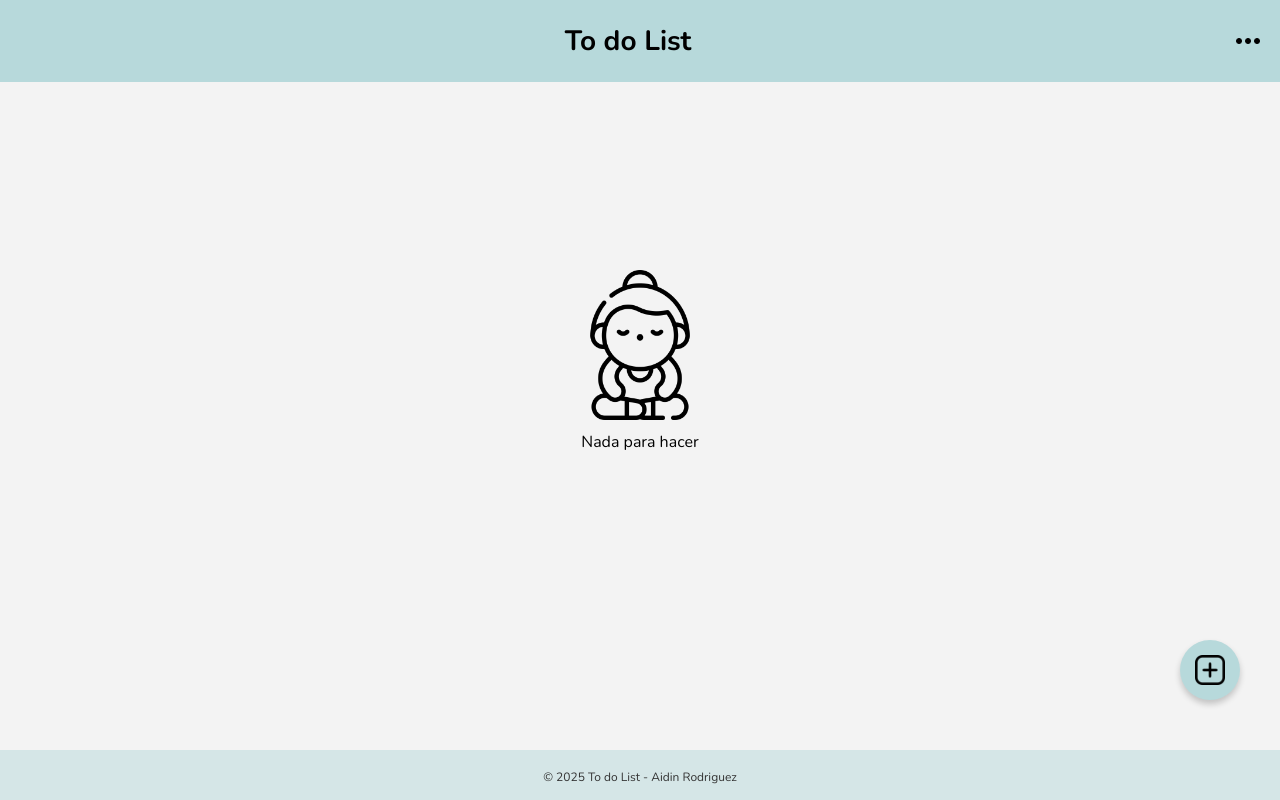
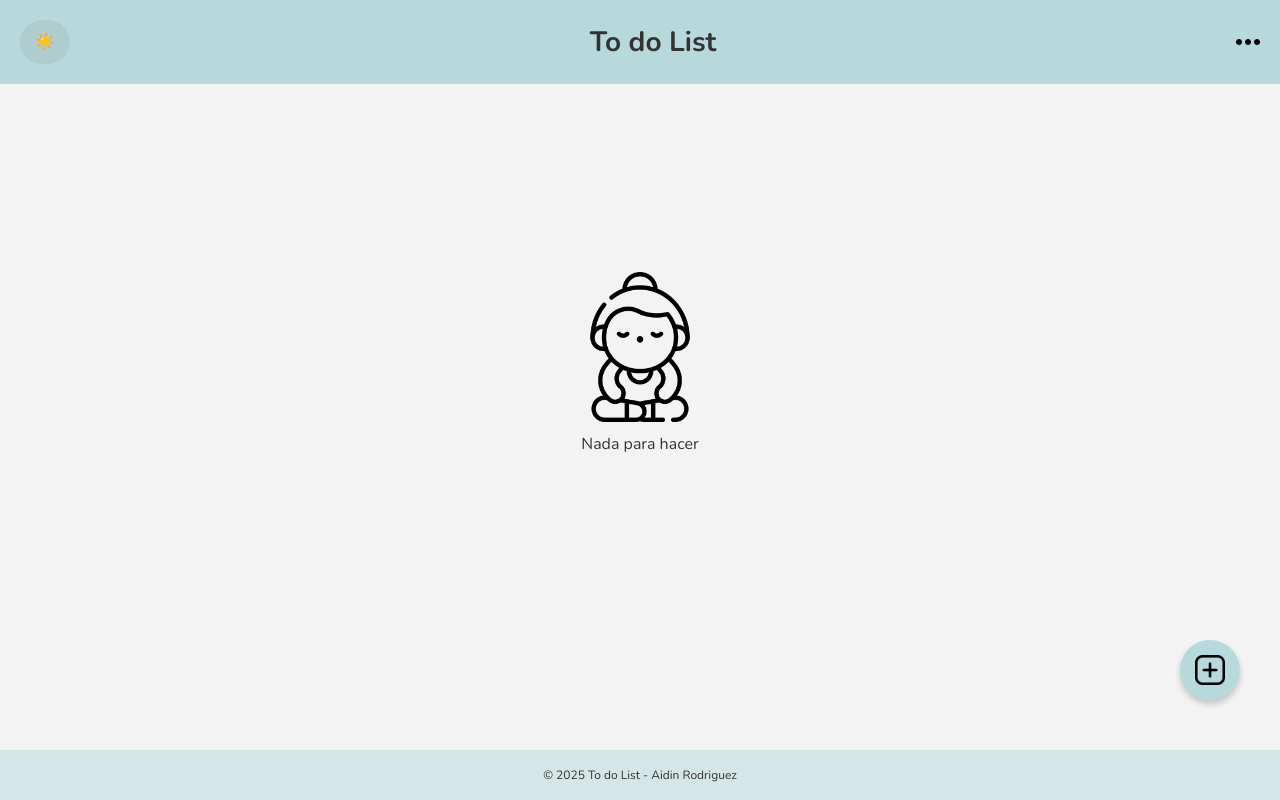
Before and after one commit to aidin-rodriguez-cei/Proyecto_ToDoList, a React (Vite) app in the folder Frontend/: page /login in a window 1280 px wide. Built offline with nearby package versions, Linux system fonts and the light colour scheme.

Commit message:
Funciona todo el Frontend con modo oscuro/claro

```diff
--- a/Frontend/src/App.jsx
+++ b/Frontend/src/App.jsx
@@ -1,4 +1,5 @@
-import React, { useState } from "react";
+import React, { useContext, useState } from "react";
+import { ModoOscuroContext } from "@/context/ModoOscuroContext";
 import { TasksProvider } from "@/context/TasksContext";
 import Header from "@/components/Header";
 import Footer from "@/components/Footer";
@@ -6,19 +7,21 @@ import TaskList from "@/components/TaskList";
 import TaskForm from "@/components/TaskForm";
 
 const App = () => {
+  const { tema } = useContext(ModoOscuroContext);
   const [isFormOpen, setIsFormOpen] = useState(false);
 
   return (
     <TasksProvider>
+      {/* Aplicar clase de tema global al body */}
+      <div className={tema === "dark" ? "dark" : "light"}>
         <Header />
         {isFormOpen ? (
           <TaskForm onClose={() => setIsFormOpen(false)} />
         ) : (
-                <>
           <TaskList />
-                </>
         )}
         <Footer onAddTask={() => setIsFormOpen(true)} />
+      </div>
     </TasksProvider>
   );
 };
--- a/Frontend/src/components/Filters.jsx
+++ b/Frontend/src/components/Filters.jsx
@@ -16,7 +16,7 @@ const Filters = ({ onFilter }) => {
   };
 
   return (
-    <div className="filters">
+    <div className="filters task-dark">
       <select name="category" value={filter.category} onChange={handleChange}>
         <option value="">Todas las categorías</option>
         <option value="work">Trabajo</option>
--- a/Frontend/src/components/Footer.jsx
+++ b/Frontend/src/components/Footer.jsx
@@ -3,14 +3,19 @@ import "@/css/style.css";
 
 const Footer = ({ onAddTask }) => {
   return (
-    <footer>
-    {/* Botón para agregar una nueva tarea */}
-      <button id="add" title="Nueva Tarea" onClick={onAddTask}>
-        <img src="/public/icons/add.png" alt="Add new" />
+    <footer className="footer">
+      {/* Botón para agregar una nueva tarea */}
+      <button
+        id="add"
+        title="Nueva Tarea"
+        onClick={onAddTask}
+        className="add-task-button"
+      >
+        <img src="/icons/add.png" alt="Add new" />
       </button>
 
       {/* Información del pie de página */}
-      <p className="mt-4 text-center text-sm">
+      <p className="footer-text">
         © 2025 To do List - Aidin Rodriguez
       </p>
     </footer>
--- a/Frontend/src/components/Header.jsx
+++ b/Frontend/src/components/Header.jsx
@@ -1,17 +1,34 @@
-import React from "react";
+import React, { useContext, useEffect } from "react";
+import { ModoOscuroContext } from "@/context/ModoOscuroContext";
 import "@/css/style.css";
 
+const Header = () => {
+  const { tema, toggleTema } = useContext(ModoOscuroContext);
 
-const Header = () => {
-    return (
-        <header className="header">
-            <nav>
-                <button />
-                <h1 className="header-name">To do List</h1>
-                <img src="/public/icons/menu.png" alt="Menú" />
-            </nav>
-        </header>
-    );
+  useEffect(() => {
+    // Cambiar el ID del body dependiendo del tema
+    const body = document.body;
+    body.id = tema === "dark" ? "dark-body" : "light-body";
+  }, [tema]);
+
+  return (
+    <header className={`header ${tema}`}>
+      <div className="container">
+        {/* Botón para cambiar entre modo claro y oscuro */}
+        <button className="theme-toggle" onClick={toggleTema}>
+          {tema === "dark" ? "🌙" : "☀️"}
+        </button>
+
+        {/* Título centrado */}
+        <h1 className="header-name">To do List</h1>
+
+        {/* Botón de menú */}
+        <button className="menu-button">
+          <img src="/icons/menu.png" alt="Menú" />
+        </button>
+      </div>
+    </header>
+  );
 };
 
 export default Header;
--- a/Frontend/src/components/TaskForm.jsx
+++ b/Frontend/src/components/TaskForm.jsx
@@ -67,15 +67,15 @@ const TaskForm = ({ onClose, taskToEdit }) => {
 
   return (
     <section id="form">
-      <div className="cerrar">
+      <div className="cerrar task-dark">
         <button title="Cerrar" onClick={onClose}>
           <i className="fa-regular fa-circle-xmark"></i>
         </button>
       </div>
-      <h2>{taskToEdit ? "Editar tarea" : "Nueva tarea"}</h2>
+      <h2 className="task-dark">{taskToEdit ? "Editar tarea" : "Nueva tarea"}</h2>
       <form onSubmit={handleSubmit}>
         <label htmlFor="form-title">Nombre de la tarea (*)</label>
-        <input
+        <input className="task-dark"
           type="text"
           id="form-title"
           name="titulo"
@@ -84,7 +84,7 @@ const TaskForm = ({ onClose, taskToEdit }) => {
           required
         />
         <label htmlFor="form-desc">Descripción</label>
-        <textarea
+        <textarea className="task-dark"
           id="form-desc"
           name="descripcion"
           rows="4"
@@ -92,7 +92,7 @@ const TaskForm = ({ onClose, taskToEdit }) => {
           onChange={handleChange}
         />
         <label htmlFor="form-cat">Tipo de tarea</label>
-        <select
+        <select className="task-dark"
           id="form-cat"
           name="categoria"
           value={form.categoria}
--- a/Frontend/src/components/TaskItem.jsx
+++ b/Frontend/src/components/TaskItem.jsx
@@ -9,10 +9,10 @@ const TaskItem = ({ task, index, onToggle, onDelete, onEdit }) => {
   // Función para obtener el icono basado en la categoría de la tarea
     const getCategoryIcon = (category) => {
         switch (category) {
+          case "personal":
+            return <FontAwesomeIcon icon={faCoffee} title="Personal" />;
           case "work":
             return <FontAwesomeIcon icon={faBriefcase} title="Trabajo" />;
-          case "personal":
-            return <FontAwesomeIcon icon={faCoffee} title="Personal" />;
           case "home":
             return <FontAwesomeIcon icon={faHome} title="Doméstica" />;
           case "fun":
@@ -24,18 +24,18 @@ const TaskItem = ({ task, index, onToggle, onDelete, onEdit }) => {
 
 
       return (
-        <div className={`task-item ${prioClass} ${completed ? "completed" : ""}`}>
+        <div className= {`task-item ${prioClass} ${completed ? "completed" : ""} task-dark`}>
           {/* Icono de categoría de tarea */}
           {getCategoryIcon(categoria)}
 
           {/* Información de la tarea */}
-          <label>
+          <label className="task-dark">
             <h3>{titulo}</h3>
             <small>{descripcion}</small>
           </label>
 
           {/* Checkbox para marcar la tarea como completada */}
-          <div className="borrar">
+          <div className="borrar task-dark">
             <input
               type="checkbox"
               checked={completed}
@@ -52,11 +52,11 @@ const TaskItem = ({ task, index, onToggle, onDelete, onEdit }) => {
           </div>
 
           {/* Iconos de eliminación */}
-          <div className="borrar" onClick={() => onDelete(index)}>
+          <div className="borrar task-dark" onClick={() => onDelete(index)}>
             <FontAwesomeIcon icon={faTrashCan} title="Eliminar" />
           </div>
           {/* Iconos de edición */}
-          <div className="borrar" onClick={() => onEdit(task, index)}>
+          <div className="borrar task-dark" onClick={() => onEdit(task, index)}>
             <FontAwesomeIcon icon={faPen} title="Editar" />
           </div>
         </div>
--- a/Frontend/src/components/TaskList.jsx
+++ b/Frontend/src/components/TaskList.jsx
@@ -45,7 +45,7 @@ const TaskList = () => {
           <div className="back section-back">
             {/* Aquí va la imagen y el mensaje cuando no haya tareas */}
             <img src="public/icons/yoga.png" alt="No tasks" />
-            <p>Nada para hacer</p>
+            <p className="task-dark">Nada para hacer</p>
           </div>
         );
       }
--- /dev/null
+++ b/Frontend/src/context/ModoOscuroContext.jsx
@@ -0,0 +1,17 @@
+import { createContext, useState } from 'react';
+
+export const ModoOscuroContext = createContext();
+
+export const ModoOscuroProvider = ({ children }) => {
+  const [tema, setTema] = useState("light");
+
+  const toggleTema = () => {
+    setTema((prevTema) => (prevTema === "dark" ? "light" : "dark"));
+  };
+
+  return (
+    <ModoOscuroContext.Provider value={{ tema, toggleTema }}>
+      {children}
+    </ModoOscuroContext.Provider>
+  );
+};
--- a/Frontend/src/css/style.css
+++ b/Frontend/src/css/style.css
@@ -22,13 +22,17 @@ header {
   width: 100%;
   padding: 20px;
   min-width: 300px;
+  display: flex;
+  justify-content: center;
 }
 
-header nav {
+header .container {
+  width: 100%;
   display: flex;
   justify-content: space-between;
   align-items: center;
 }
+
 
 header img {
   width: 24px;
@@ -174,7 +178,7 @@ input[type="checkbox"] {
 /* Estilo para el contenedor del icono del checkbox */
 input[type="checkbox"] + label {
   cursor: pointer;
-  font-size: 1.5em;
+  font-size: 1.2em;
 }
 
 /* Empty Tasks */
@@ -422,3 +426,101 @@ button#add img {
     height: 26px;
   }
 }
+
+/* BOTON CAMBIAR TEMAS */
+
+/* Estilos para el tema oscuro */
+
+#dark-body {
+  background-color: #333;
+  color: #fff;
+}
+
+.dark {
+  background-color: #333;
+  color: #fff;
+}
+
+.dark header {
+  background-color: #444;
+}
+
+.dark .theme-toggle {
+  color: #fff;
+  background-color: #555;
+}
+
+.dark .header-name {
+  color: #fff;
+}
+
+.dark .footer {
+  color: #fff;
+  background-color: #555;
+}
+
+.dark #add {
+  background-color: #ffff;
+}
+
+.dark header .menu-button img,
+.dark .header-name img {
+  filter: brightness(0) saturate(100%) invert(1);
+}
+
+.dark .back img {
+  filter: brightness(0) saturate(100%) invert(1);
+}
+
+.dark .task-dark {
+  color: #333;
+}
+
+.dark, .filters .task-dark {
+  color: #333;
+}
+
+.dark p {
+  color: #ffff !important;
+}
+
+.dark .btnAdd {
+  background-color: #555 !important;
+  color: #ffff !important;
+}
+
+/* Estilos para el tema claro */
+.light {
+  background-color: #f3f3f3;
+  color: #333;
+}
+
+.light header {
+  background-color: #b7d9db;
+}
+
+.light .theme-toggle {
+  color: #333;
+  background-color: #acc8c8a9;
+}
+
+.light .header-name {
+  color: #333;
+}
+
+/* Estilo para el botón de cambiar tema */
+.theme-toggle {
+  padding: 10px 15px;
+  border: none;
+  background-color: inherit;
+  color: inherit;
+  cursor: pointer;
+  font-size: 1rem;
+  font-weight: 600;
+  border-radius: 80px;
+  font-family: inherit;
+}
+
+.theme-toggle:hover {
+  background-color: rgba(0, 0, 0, 0.2); /* Color más oscuro para el hover */
+}
--- a/Frontend/src/main.jsx
+++ b/Frontend/src/main.jsx
@@ -2,11 +2,15 @@ import React from "react";
 import ReactDOM from "react-dom/client";
 import App from "./App";
 import { TasksProvider } from "./context/TasksContext";
+import { ModoOscuroProvider } from "./context/ModoOscuroContext";
+
 
 ReactDOM.createRoot(document.getElementById("root")).render(
     <React.StrictMode>
+        <ModoOscuroProvider>
         <TasksProvider>
             <App />
         </TasksProvider>
+        </ModoOscuroProvider>
     </React.StrictMode>
 );
```
Also changed, not shown: 1 other file (tests, documents, lock files or other folders). Lines whose indentation alone changed are shown as unchanged.
